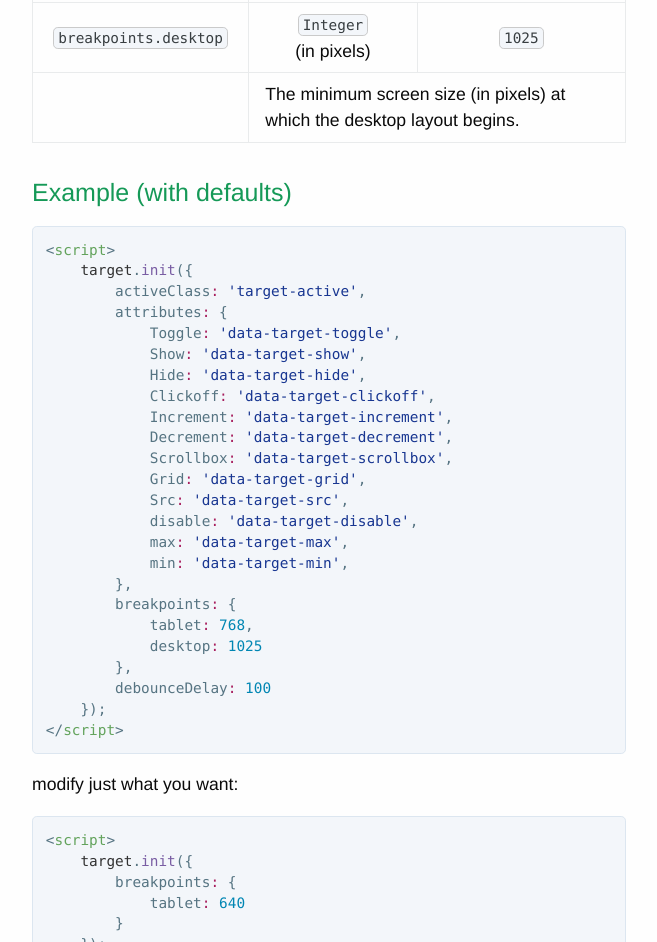
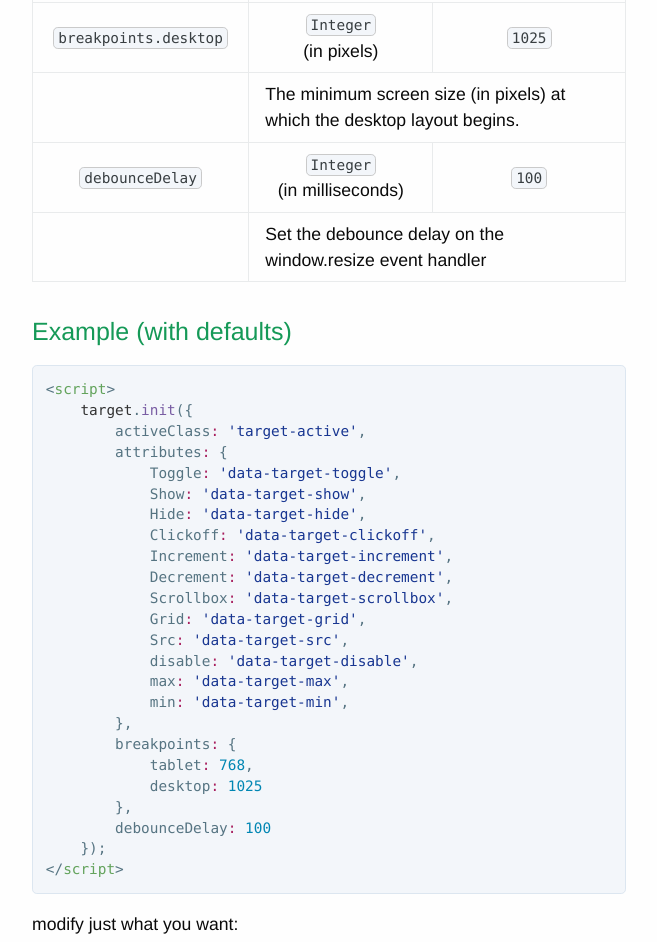
Before and after one commit to gocomet/target.js, a plain HTML site: page docs.html in a window 1280 px wide. Shown: the part 3520-4462 px from the top of the page, without its empty margins (415-1072 px from the left). Drawn offline with Linux system fonts and the light colour scheme.

Commit message:
add missing option to config docs

```diff
--- a/docs.html
+++ b/docs.html
@@ -198,6 +198,15 @@
                     <tr>
                         <td></td>
                         <td colspan="2">The minimum screen size (in pixels) at which the desktop layout begins.</td>
+                    </tr>
+                    <tr>
+                        <td align="center"><code>debounceDelay</code></td>
+                        <td align="center"><code>Integer</code><br>(in milliseconds)</td>
+                        <td align="center"><code>100</code></td>
+                    </tr>
+                    <tr>
+                        <td></td>
+                        <td colspan="2">Set the debounce delay on the window.resize event handler</td>
                     </tr>
                 </tbody>
             </table>
```
